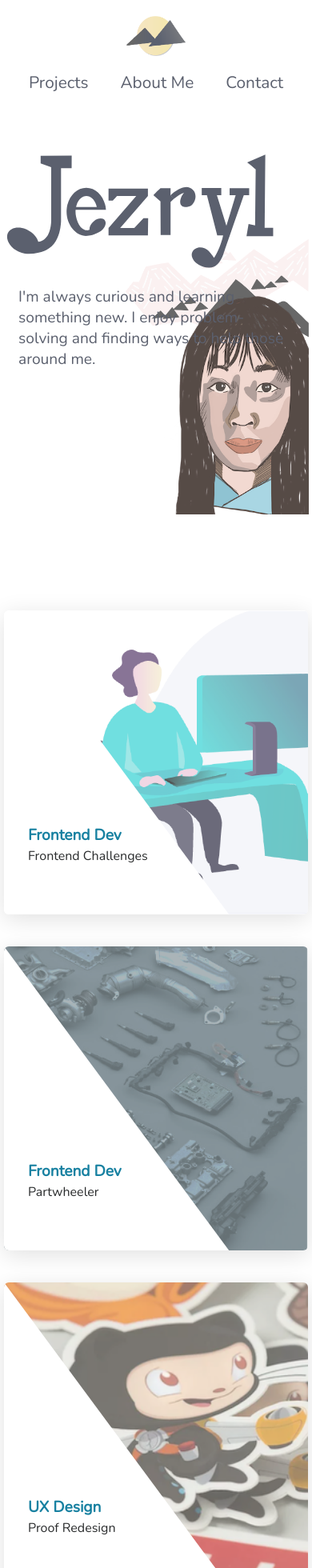
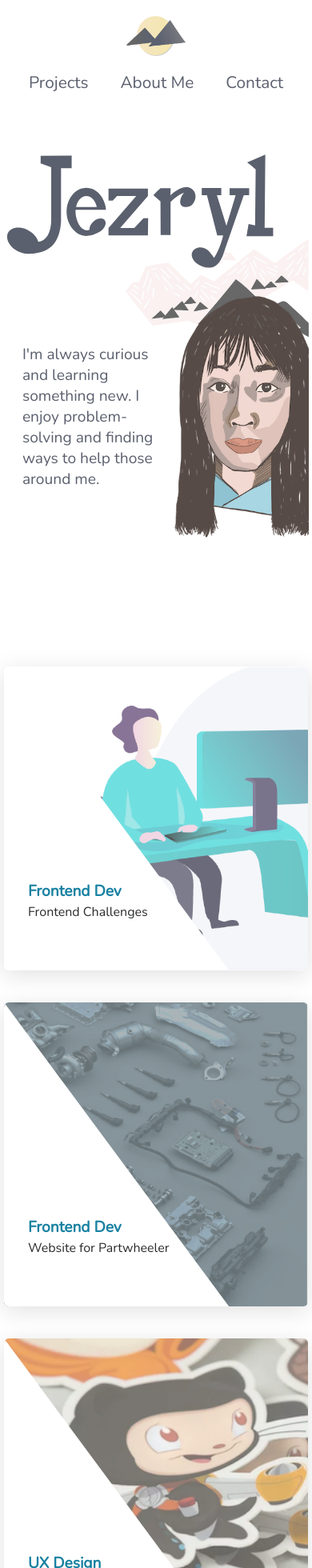
Before and after one commit to Jezryl-Castelo/portfolio, a React (Create React App) app: page / in a window 390 px wide. Shown: the top 1960 px of the page at 80% size. Built offline with nearby package versions, Linux system fonts and the light colour scheme.

Commit message:
edit media query

```diff
--- a/src/components/Header.js
+++ b/src/components/Header.js
@@ -18,7 +18,6 @@ const Header = () => {
             </motion.img>
             <Background>
         <img className="mountains-1" src={header} alt="mountains"></img>
-        {/* <img className="mountains" src={mountains} alt="mountains"></img> */}
 
         </Background>
 
@@ -81,16 +80,17 @@ export const HeaderStyle = styled.div`
        margin: 0 auto;
        position: relative;
        padding-top: 1rem;
-       padding-bottom: 10rem;
+       padding-bottom: 5rem;
     .profile {
         height: 21rem;
         top: 13rem;
         z-index: -1;
        }
     .about {
-        width: 90%;
-        margin: 0 auto;
-        padding-top: 0.5rem;
+        width: 50%;
+        margin-left: 24px;
+        padding-top: 80px;
+
    }
    .name {
        width: 90%;
--- a/src/components/cards/cards.component.js
+++ b/src/components/cards/cards.component.js
@@ -35,7 +35,7 @@ const Card = () => (
             <figcaption>
                 <div class="show-cont">
                     <h3 class="card-no">Frontend Dev</h3>
-                    <h4 class="card-main-title">Partwheeler</h4>
+                    <h4 class="card-main-title">Website for Partwheeler</h4>
                 </div>
                 <p class="card-content">Designed a React site for used car parts implementing the Auction Nugget Ebay Tool</p>
                 <a href="https://www.partwheeler.com/" target="_blank" rel="noreferrer" class="read-more-btn">Read More</a>
@@ -49,7 +49,7 @@ const Card = () => (
             <figcaption>
                 <div class="show-cont">
                     <h3 class="card-no">UX Design</h3>
-                    <h4 class="card-main-title">Proof Redesign</h4>
+                    <h4 class="card-main-title">Proof Redesign Concept</h4>
                 </div>
                 <p class="card-content">Sticker Mule offers a variety of custom printed products. I wanted to review the proofing process to help customers understand their proofs and avoid printing errors.</p>
                 <Link to="/case-study" class="read-more-btn">Read More</Link>
@@ -64,7 +64,7 @@ const Card = () => (
             <figcaption>
                 <div class="show-cont">
                     <h3 class="card-no">UX Design</h3>
-                    <h4 class="card-main-title">Hairtoppers</h4>
+                    <h4 class="card-main-title">Website for hairtoppers</h4>
                 </div>
                 <p class="card-content">Hair toppers offer a solution for thinning hair or adding volume to your hair. The client wanted a website to help customers understand how their products work and how to use hairtoppers.</p>
                 <Link to="/hairtoppers" class="read-more-btn">Read More</Link>
@@ -92,7 +92,7 @@ const Card = () => (
             <figcaption>
                 <div class="show-cont">
                     <h3 class="card-no">Illustration</h3>
-                    <h4 class="card-main-title">YAMA Adventures</h4>
+                    <h4 class="card-main-title">Sticker designs</h4>
                 </div>
                 <p class="card-content">Developed a line of stickers for outdoor enthusiasts.</p>
                 <a href="https://www.etsy.com/shop/yamagear" target="_blank" rel="noreferrer" class="read-more-btn">Read More</a>
--- a/src/components/education.component.js
+++ b/src/components/education.component.js
@@ -40,7 +40,7 @@ export default Education;
 
 const DesignSkillsStyle = styled.div`
     display: flex;
-    width: 70%;
+    width: 80%;
     margin: 40px auto;
     .design-section {
     margin: 0 auto;
@@ -65,10 +65,18 @@ p {
     margin-top: 1rem;
 }
 
+@media (max-width: 1000px) {
+    width: 90%;
+    .interests {
+        width: 500px;
+    }
+}
+
 @media (max-width: 600px) {
 .interests {
-    width: 100%;
+    width: 380px;
     margin-bottom: 1rem
 }
+
 }
 `;
--- a/src/components/education/education.styles.css
+++ b/src/components/education/education.styles.css
@@ -7,7 +7,6 @@
 }
 
 .title-line {
-    background: #F2EEDA;
     height: 0.2rem;
     margin: 1rem auto;
     width: 88%;
@@ -76,18 +75,6 @@ ul {
     padding-left: 0;
 }
 
-/* .item-container {
-    display: block;
-    background-color: pink;
-    width: 100%;
-    height: 32px;
-    grid-template-columns: 85% 15%;
-    align-items: center;
-    line-height: 1rem;
-} */
-/* .item-container:nth-child(2) {
-    height: 38px;
-} */
 .item-container p {
     justify-self: center;
 }
@@ -95,3 +82,11 @@ ul {
     width: 22px;
     justify-self: center;
 }
+
+@media (max-width: 900px) {
+    .education-title {
+       text-align: center;
+       padding-left: 0;
+    }
+
+}
```
Also changed, not shown: 1 other file (tests, documents, lock files or other folders).
